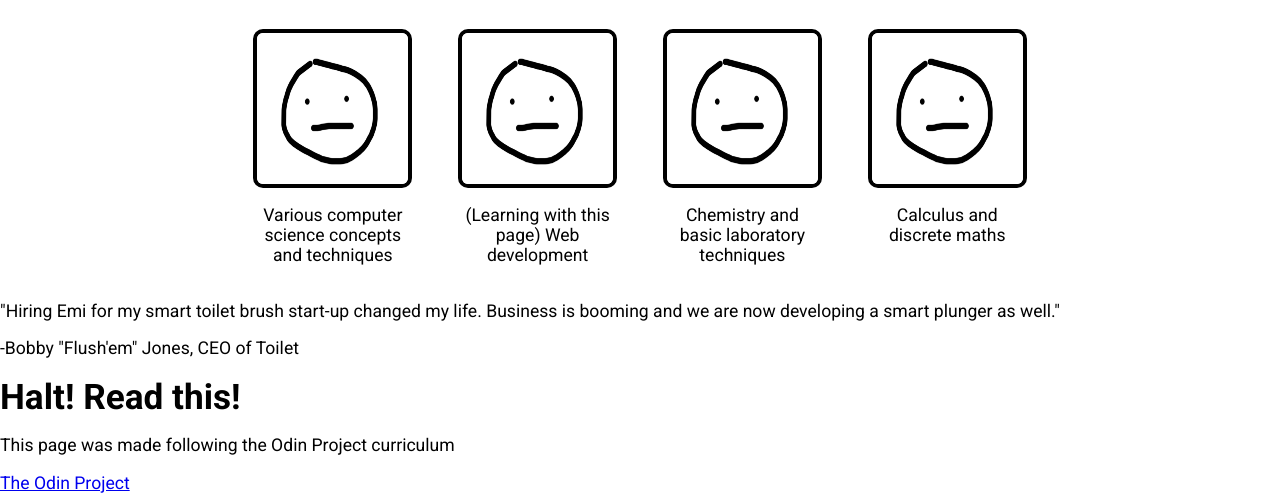
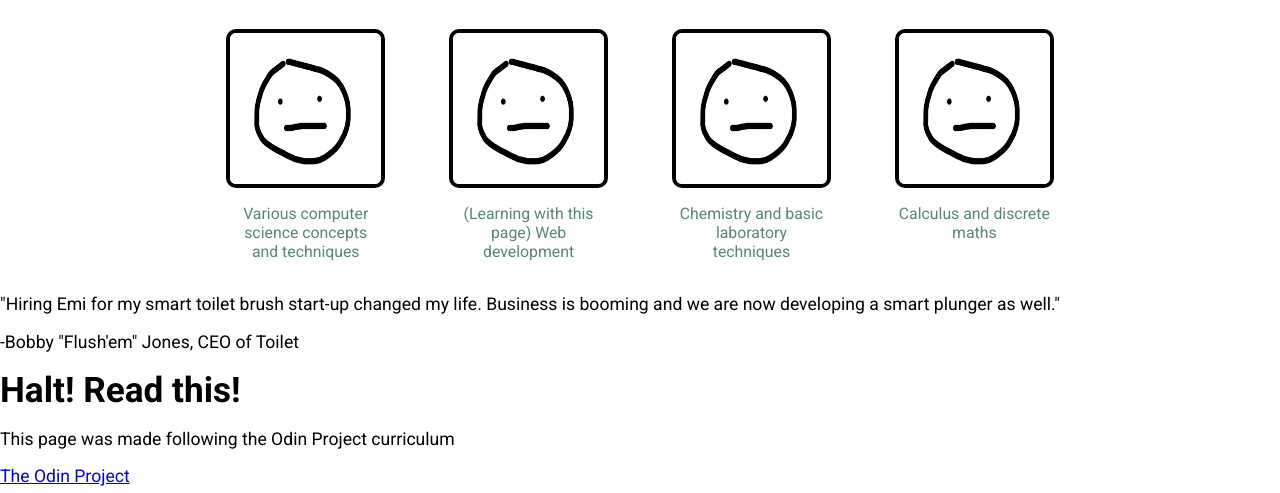
Before and after one commit to emi382/personalpage, a plain HTML site: page odinindex.html in a window 1280 px wide. Shown: the part 390-883 px from the top of the page. Drawn offline with Linux system fonts and the light colour scheme.

Commit message:
Aligned and resized infoimages

```diff
--- a/odinstyle.css
+++ b/odinstyle.css
@@ -109,25 +109,28 @@ h1 {
   flex-direction: column;
   gap: 4vh;
   align-items: center;
+  width:100%
 }
 
 .infoimages .images {
   display: flex;
   flex-direction: row;
-  justify-content: space-between;
-  padding: 0 20%;
+  justify-content:center;
+  gap:10%;
 }
 
 .infoimages .images .imagebox {
   display: flex;
   flex-direction: column;
-  justify-content: left;
   align-items: center;
-  width: 20%;
 }
 
 .infoimages .images .imagebox p {
   text-align: center;
+  font-size:90%;
+  color:rgb(85, 134, 118);
+  width: calc(100px + 4vw);
+  flex:1 1 0;
 }
 
 .infoimages .images .imagebox img {
```
